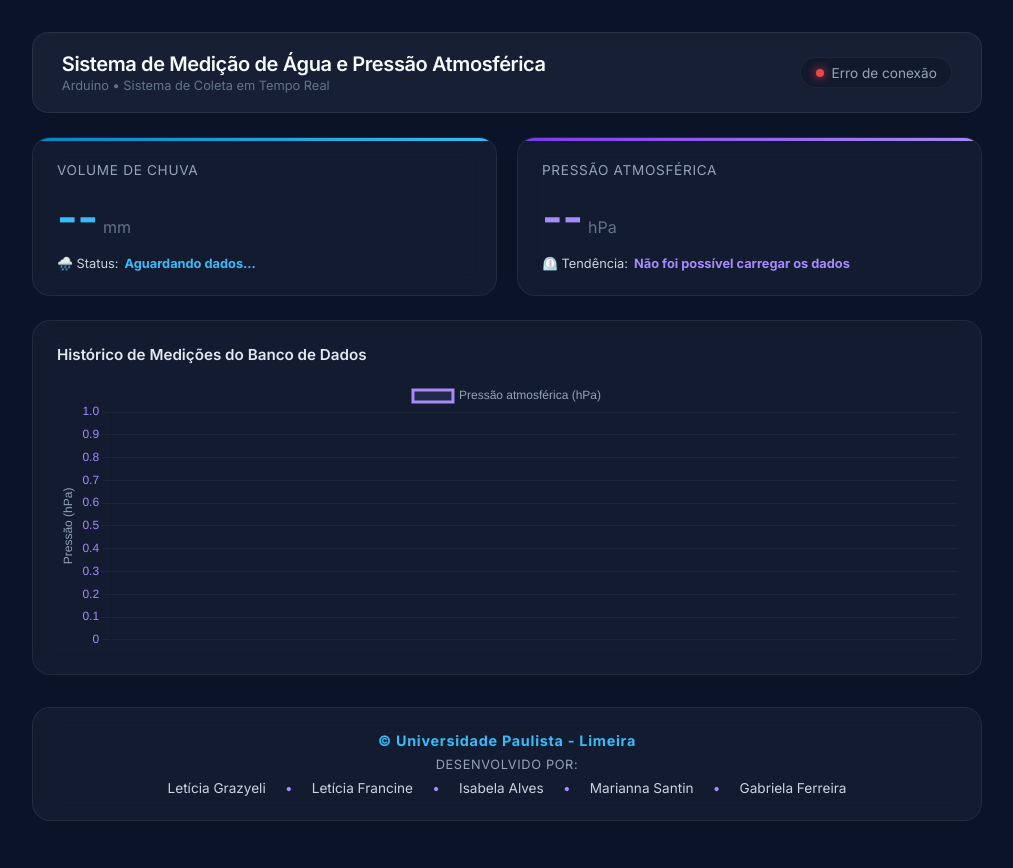
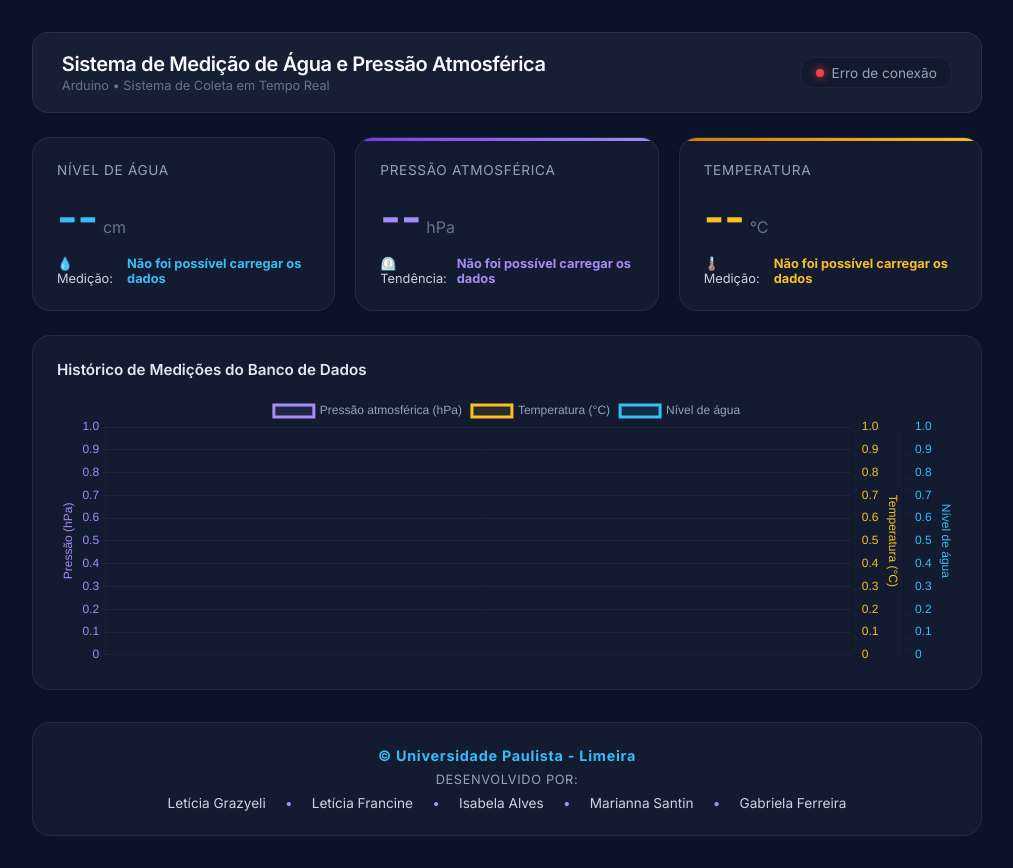
Before and after one commit to Isabelaalvees/arduino, a plain HTML site: page frontend/index.html in a window 1280 px wide. Shown: the whole page, without its empty margins (133-1146 px from the left). Drawn offline with nearby package versions, Linux system fonts and the light colour scheme; no server answers.

Commit message:
Ajustando erro do banco

```diff
--- a/frontend/index.html
+++ b/frontend/index.html
@@ -1,75 +1,104 @@
+
 <!DOCTYPE html>
 <html lang="pt-BR">
 <head>
     <meta charset="UTF-8">
     <meta name="viewport" content="width=device-width, initial-scale=1.0">
-  <title>Estação Meteorológica IoT - Arduino API</title>
+    <title>Estação Meteorológica IoT</title>
 
-  <!-- Fonte Inter do Google -->
     <link href="https://fonts.googleapis.com/css2?family=Inter:wght@300;400;600;700&display=swap" rel="stylesheet">
-
-  <!-- Biblioteca Chart.js para os gráficos -->
     <script src="https://cdn.jsdelivr.net/npm/chart.js"></script>
-
     <link rel="stylesheet" href="style.css">
 </head>
 <body>
 
     <div class="container">
-    <!-- Cabeçalho -->
+
         <header>
             <div class="brand">
                 <h1>Sistema de Medição de Água e Pressão Atmosférica</h1>
                 <p>Arduino • Sistema de Coleta em Tempo Real</p>
             </div>
+
             <div class="status-badge">
                 <span id="status-dot" class="dot"></span>
                 <span id="status-text">Conectando...</span>
             </div>
         </header>
 
-    <!-- Indicadores Principais -->
         <div class="grid-cards">
-      <!-- Card Pluviômetro -->
-      <div class="card card-rain">
-        <div class="card-title">Volume de Chuva</div>
+
+            <!-- Card de nível de água -->
+            <div class="card card-water">
+                <div class="card-title">Nível de Água</div>
+
                 <div class="metric-value" style="color: #38bdf8;">
-          <span id="rain-val">--</span>
-          <span class="metric-unit">mm</span>
+                    <span id="water-val">--</span>
+                    <span class="metric-unit">cm</span>
                 </div>
+
                 <div class="sub-text">
-          <span>🌧️ Status:</span>
-          <strong id="rain-status" style="color: #38bdf8;">Aguardando dados...</strong>
+                    <span>💧 Medição:</span>
+                    <strong id="water-status" style="color: #38bdf8;">
+                        Aguardando dados...
+                    </strong>
                 </div>
             </div>
 
-      <!-- Card Pressão Atmosférica -->
+            <!-- Card de pressão -->
             <div class="card card-pressure">
                 <div class="card-title">Pressão Atmosférica</div>
+
                 <div class="metric-value" style="color: #a78bfa;">
                     <span id="pressure-val">--</span>
                     <span class="metric-unit">hPa</span>
                 </div>
+
                 <div class="sub-text">
                     <span>⏲️ Tendência:</span>
-          <strong id="pressure-status" style="color: #a78bfa;">Aguardando dados...</strong>
+                    <strong id="pressure-status" style="color: #a78bfa;">
+                        Aguardando dados...
+                    </strong>
                 </div>
             </div>
+
+            <!-- Card de temperatura -->
+            <div class="card card-temperature">
+                <div class="card-title">Temperatura</div>
+
+                <div class="metric-value" style="color: #fbbf24;">
+                    <span id="temperature-val">--</span>
+                    <span class="metric-unit">°C</span>
+                </div>
+
+                <div class="sub-text">
+                    <span>🌡️ Medição:</span>
+                    <strong id="temperature-status" style="color: #fbbf24;">
+                        Aguardando dados...
+                    </strong>
+                </div>
+            </div>
+
         </div>
 
         <!-- Gráfico -->
         <div class="chart-container">
             <div class="chart-header">
-        <span class="chart-title">Histórico de Medições do Banco de Dados</span>
+                <span class="chart-title">
+                    Histórico de Medições do Banco de Dados
+                </span>
             </div>
+
             <canvas id="weatherChart" height="90"></canvas>
         </div>
 
-    <!-- Rodapé de Créditos da Faculdade -->
+        <!-- Rodapé -->
         <footer>
             <div class="footer-content">
-        <p class="institution"> © Universidade Paulista - Limeira</p>
+                <p class="institution">© Universidade Paulista - Limeira</p>
+
                 <p class="authors-title">Desenvolvido por:</p>
+
                 <ul class="authors-list">
                     <li>Letícia Grazyeli</li>
                     <li>Letícia Francine</li>
@@ -79,6 +108,7 @@
                 </ul>
             </div>
         </footer>
+
     </div>
 
     <script src="script.js"></script>
--- a/frontend/script.js
+++ b/frontend/script.js
@@ -1,7 +1,7 @@
 
 const API_URL = "http://localhost:8000";
 
-// Formata os números no padrão brasileiro
+// Formata números no padrão brasileiro
 function formatarNumero(valor) {
     if (valor === null || valor === undefined) {
         return "--";
@@ -13,7 +13,7 @@ function formatarNumero(valor) {
     });
 }
 
-// Formata a data recebida da API
+// Formata datas
 function formatarData(data) {
     if (!data) return "--";
 
@@ -31,22 +31,52 @@ const elementoGrafico = document.getElementById("weatherChart");
 
 const weatherChart = new Chart(elementoGrafico, {
     type: "line",
+
     data: {
         labels: [],
+
         datasets: [
             {
                 label: "Pressão atmosférica (hPa)",
                 data: [],
+                yAxisID: "y",
                 borderColor: "#a78bfa",
-                backgroundColor: "rgba(167, 139, 250, 0.12)",
-                fill: true,
-                tension: 0.35
+                backgroundColor: "rgba(167, 139, 250, 0.10)",
+                fill: false,
+                tension: 0.35,
+                spanGaps: true
+            },
+            {
+                label: "Temperatura (°C)",
+                data: [],
+                yAxisID: "y1",
+                borderColor: "#fbbf24",
+                backgroundColor: "rgba(251, 191, 36, 0.10)",
+                fill: false,
+                tension: 0.35,
+                spanGaps: true
+            },
+            {
+                label: "Nível de água",
+                data: [],
+                yAxisID: "y2",
+                borderColor: "#38bdf8",
+                backgroundColor: "rgba(56, 189, 248, 0.10)",
+                fill: false,
+                tension: 0.35,
+                spanGaps: true
             }
         ]
     },
+
     options: {
         responsive: true,
-        maintainAspectRatio: true,
+
+        interaction: {
+            mode: "index",
+            intersect: false
+        },
+
         plugins: {
             legend: {
                 labels: {
@@ -54,84 +84,205 @@ const weatherChart = new Chart(elementoGrafico, {
                 }
             }
         },
+
         scales: {
             x: {
-                ticks: { color: "#94a3b8" },
-                grid: { color: "rgba(255,255,255,0.04)" }
+                type: "category",
+                ticks: {
+                    color: "#94a3b8"
+                },
+                grid: {
+                    color: "rgba(255,255,255,0.04)"
+                }
             },
+
             y: {
+                type: "linear",
+                position: "left",
+
                 title: {
                     display: true,
                     text: "Pressão (hPa)",
-                    color: "#94a3b8"
+                    color: "#a78bfa"
                 },
-                ticks: { color: "#a78bfa" },
-                grid: { color: "rgba(255,255,255,0.05)" }
+
+                ticks: {
+                    color: "#a78bfa"
+                },
+
+                grid: {
+                    color: "rgba(255,255,255,0.05)"
+                }
+            },
+
+            y1: {
+                type: "linear",
+                position: "right",
+
+                title: {
+                    display: true,
+                    text: "Temperatura (°C)",
+                    color: "#fbbf24"
+                },
+
+                ticks: {
+                    color: "#fbbf24"
+                },
+
+                grid: {
+                    drawOnChartArea: false
+                }
+            },
+
+            y2: {
+                type: "linear",
+                position: "right",
+
+                title: {
+                    display: true,
+                    text: "Nível de água",
+                    color: "#38bdf8"
+                },
+
+                ticks: {
+                    color: "#38bdf8"
+                },
+
+                grid: {
+                    drawOnChartArea: false
+                }
             }
         }
     }
 });
 
-// Consulta a API e atualiza a página
+// Busca os dados da API
 async function atualizarDados() {
+
     const statusDot = document.getElementById("status-dot");
     const statusTexto = document.getElementById("status-text");
 
     try {
-        const resposta = await fetch(`${API_URL}/atmosfera`);
 
-        if (!resposta.ok) {
-            throw new Error("A API não conseguiu buscar as medições.");
+        // Consulta as três tabelas
+        const [respostaAtmosfera, respostaTemperatura, respostaAgua] =
+            await Promise.all([
+                fetch(`${API_URL}/atmosfera`),
+                fetch(`${API_URL}/temperatura`),
+                fetch(`${API_URL}/nivel-agua`)
+            ]);
+
+        if (!respostaAtmosfera.ok ||
+            !respostaTemperatura.ok ||
+            !respostaAgua.ok) {
+            throw new Error("Erro ao consultar os dados da API.");
         }
 
-        const dados = await resposta.json();
+        const [dadosAtmosfera, dadosTemperatura, dadosAgua] =
+            await Promise.all([
+                respostaAtmosfera.json(),
+                respostaTemperatura.json(),
+                respostaAgua.json()
+            ]);
 
-        // Atualiza o status da conexão
         statusDot.className = "dot online";
         statusTexto.textContent = "API conectada";
 
-        // Não existem dados de chuva no banco atual
-        document.getElementById("rain-val").textContent = "--";
-        document.getElementById("rain-status").textContent =
-            "Sensor de chuva não disponível";
+        // Atualiza nível de água
+        const ultimaAgua = dadosAgua[0];
 
-        if (dados.length === 0) {
-            document.getElementById("pressure-val").textContent = "--";
-            document.getElementById("pressure-status").textContent =
-                "Nenhuma medição registrada";
+        document.getElementById("water-val").textContent =
+            ultimaAgua
+                ? formatarNumero(ultimaAgua.nivel_agua)
+                : "--";
 
-            weatherChart.data.labels = [];
-            weatherChart.data.datasets[0].data = [];
-            weatherChart.update();
+        document.getElementById("water-status").textContent =
+            ultimaAgua
+                ? "Última medição recebida"
+                : "Nenhuma medição registrada";
 
-            return;
-        }
-
-        // A API retorna os registros do mais recente para o mais antigo
-        const ultimaMedicao = dados[0];
+        // Atualiza pressão atmosférica
+        const ultimaAtmosfera = dadosAtmosfera[0];
 
         document.getElementById("pressure-val").textContent =
-            formatarNumero(ultimaMedicao.pressao_atmosferica);
+            ultimaAtmosfera
+                ? formatarNumero(ultimaAtmosfera.pressao_atmosferica)
+                : "--";
 
         document.getElementById("pressure-status").textContent =
-            ultimaMedicao.pressao_atmosferica >= 1013
-                ? "Pressão relativamente alta"
-                : "Pressão abaixo de 1013 hPa";
+            ultimaAtmosfera
+                ? (ultimaAtmosfera.pressao_atmosferica >= 1013
+                    ? "Pressão relativamente alta"
+                    : "Pressão abaixo de 1013 hPa")
+                : "Nenhuma medição registrada";
 
-        // O gráfico fica em ordem cronológica: antigo para recente
-        const historico = [...dados].reverse();
+        // Atualiza temperatura
+        const ultimaTemperatura = dadosTemperatura[0];
 
-        weatherChart.data.labels = historico.map(
-            registro => formatarData(registro.data)
+        document.getElementById("temperature-val").textContent =
+            ultimaTemperatura
+                ? formatarNumero(ultimaTemperatura.temperatura)
+                : "--";
+
+        document.getElementById("temperature-status").textContent =
+            ultimaTemperatura
+                ? "Última medição recebida"
+                : "Nenhuma medição registrada";
+
+        // Junta as datas dos três históricos
+        const todosRegistros = [
+            ...dadosAtmosfera,
+            ...dadosTemperatura,
+            ...dadosAgua
+        ];
+
+        // Remove datas repetidas e organiza do mais antigo ao mais recente
+        const datas = [...new Set(
+            todosRegistros.map(registro => registro.data)
+        )].sort((a, b) => new Date(a) - new Date(b));
+
+        // Atualiza os rótulos do gráfico
+        weatherChart.data.labels = datas.map(formatarData);
+
+        // Organiza os dados de pressão por data
+        const pressaoPorData = new Map(
+            dadosAtmosfera.map(registro => [
+                registro.data,
+                registro.pressao_atmosferica
+            ])
         );
 
-        weatherChart.data.datasets[0].data = historico.map(
-            registro => registro.pressao_atmosferica
+        // Organiza os dados de temperatura por data
+        const temperaturaPorData = new Map(
+            dadosTemperatura.map(registro => [
+                registro.data,
+                registro.temperatura
+            ])
         );
 
+        // Organiza os dados de nível de água por data
+        const aguaPorData = new Map(
+            dadosAgua.map(registro => [
+                registro.data,
+                registro.nivel_agua
+            ])
+        );
+
+        // Preenche as três linhas do gráfico
+        weatherChart.data.datasets[0].data =
+            datas.map(data => pressaoPorData.get(data) ?? null);
+
+        weatherChart.data.datasets[1].data =
+            datas.map(data => temperaturaPorData.get(data) ?? null);
+
+        weatherChart.data.datasets[2].data =
+            datas.map(data => aguaPorData.get(data) ?? null);
+
+        // Atualiza o gráfico
         weatherChart.update();
 
     } catch (erro) {
+
         console.error("Erro ao carregar medições:", erro);
 
         statusDot.className = "dot offline";
@@ -139,10 +290,16 @@ async function atualizarDados() {
 
         document.getElementById("pressure-status").textContent =
             "Não foi possível carregar os dados";
+
+        document.getElementById("temperature-status").textContent =
+            "Não foi possível carregar os dados";
+
+        document.getElementById("water-status").textContent =
+            "Não foi possível carregar os dados";
     }
 }
 
-// Executa ao abrir a página
+// Executa ao abrir o site
 atualizarDados();
 
 // Atualiza automaticamente a cada 5 segundos
--- a/frontend/style.css
+++ b/frontend/style.css
@@ -97,6 +97,10 @@
 
     .card-rain::before { background: linear-gradient(90deg, #0284c7, #38bdf8); }
     .card-pressure::before { background: linear-gradient(90deg, #7c3aed, #a78bfa); }
+    .card-temperature::before {
+      background: linear-gradient(90deg, #d97706, #fbbf24);
+    }
+
 
     .card-title {
       font-size: 0.85rem;
```
Also changed, not shown: 3 other files. Lines whose indentation alone changed are shown as unchanged.
